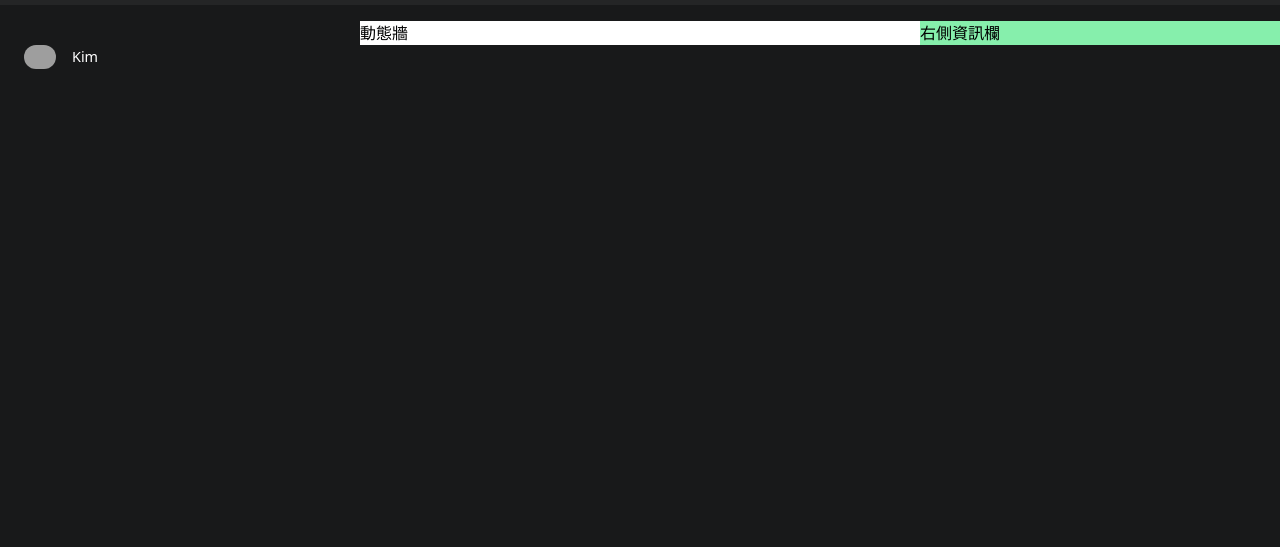
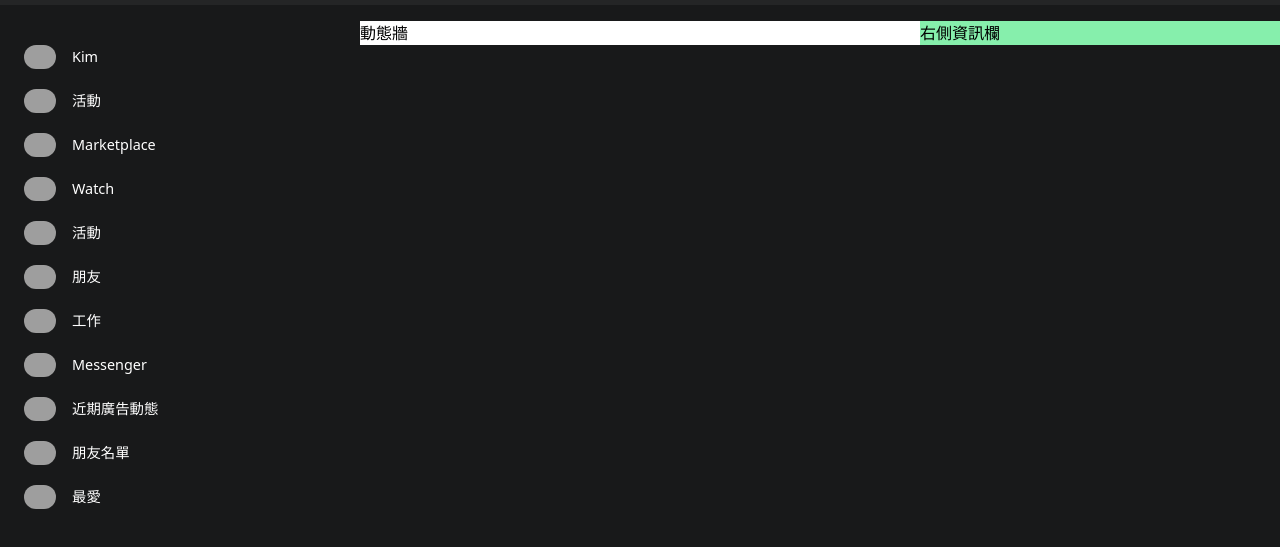
Before and after one commit to JiunJieLin/Tailwind-Project-FB-page, a website built with Vite: page index.html in a window 1280 px wide. Shown: the part 51-598 px from the top of the page. Built offline with nearby package versions, Linux system fonts and the light colour scheme; grey boxes are pictures that could not be loaded.

Commit message:
left list done

```diff
--- a/index.html
+++ b/index.html
@@ -196,6 +196,7 @@
       <!-- 左側資訊欄 -->
       <div
         class="sticky top-main-span hidden h-full w-full max-w-[360px] p-4 lg:block"
+        id="left-list"
       >
         <div
           class="mb-1 flex w-full cursor-pointer items-center justify-items-center rounded p-2 hover:bg-fb-input"
--- a/src/main.js
+++ b/src/main.js
@@ -60,3 +60,72 @@ downPanel.addEventListener("click", function (event) {
 });
 
 //左側 bar
+const leftList = document.getElementById("left-list");
+const renderLeftItem = function (title, img) {
+  const item = `<div class="mb-1 flex w-full cursor-pointer items-center justify-items-center rounded p-2 hover:bg-fb-input">
+  <div class="mr-4 w-[32px] overflow-hidden rounded-full">
+    <img src="${img}" />
+  </div>
+  <div>
+    <p class="text-[.9rem] text-white">${title}</p>
+  </div>
+</div>`;
+  return item;
+};
+const lists = function () {
+  const listArray = [
+    { title: "Kim", img: "https://bruce-fe-fb.web.app/image/avator.png" },
+    {
+      title: "活動",
+      img: "https://bruce-fe-fb.web.app/image/left/activity.svg",
+    },
+    {
+      title: "Marketplace",
+      img: "https://bruce-fe-fb.web.app/image/left/store.svg",
+    },
+    {
+      title: "Watch",
+      img: "https://bruce-fe-fb.web.app/image/left/watchingTv.svg",
+    },
+    {
+      title: "活動",
+      img: "https://bruce-fe-fb.web.app/image/left/facemask.svg",
+    },
+    {
+      title: "朋友",
+      img: "https://bruce-fe-fb.web.app/image/left/friend.svg",
+    },
+    {
+      title: "工作",
+      img: "https://bruce-fe-fb.web.app/image/left/job.png",
+    },
+    {
+      title: "Messenger",
+      img: "https://bruce-fe-fb.web.app/image/left/messenger.svg",
+    },
+    {
+      title: "近期廣告動態",
+      img: "https://bruce-fe-fb.web.app/image/left/pay.png",
+    },
+    {
+      title: "朋友名單",
+      img: "https://bruce-fe-fb.web.app/image/left/sale.png",
+    },
+    {
+      title: "最愛",
+      img: "https://bruce-fe-fb.web.app/image/left/star.svg",
+    },
+  ];
+  let str = "";
+  listArray.forEach((obj) => {
+    str = str + renderLeftItem(obj.title, obj.img);
+  });
+  /*for (let i = 0; i < 5; i++) {
+    str =
+      str +
+      renderLeftItem("Kim", "https://bruce-fe-fb.web.app/image/avator.png");
+  }*/
+  leftList.innerHTML = str;
+};
+
+lists();
```
